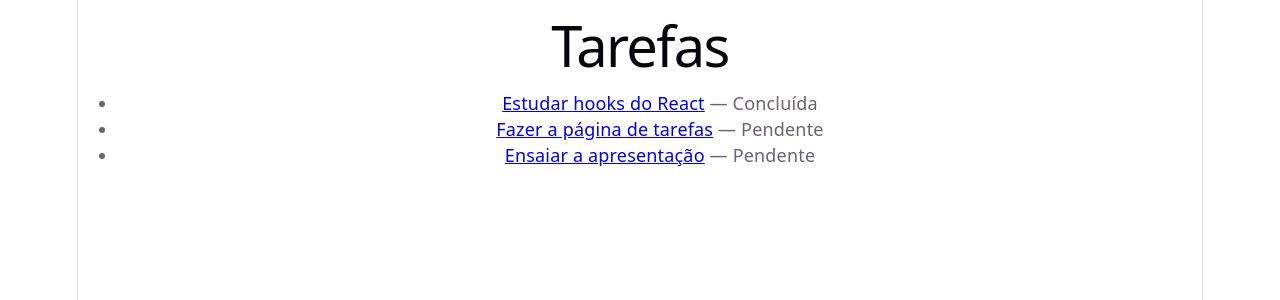
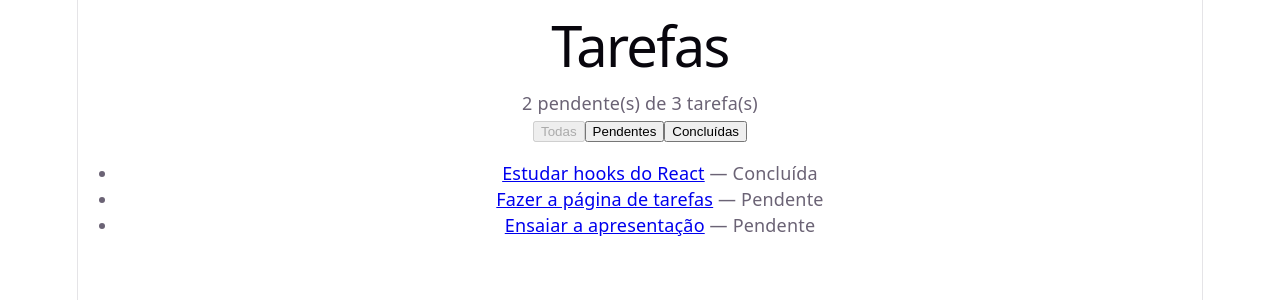
Before and after one commit to pgshift006-maker/lista-de-tarefas, a React (Vite) app: page /tarefas in a window 1280 px wide. Shown: the top 300 px of the page. Built offline with nearby package versions, Linux system fonts and the light colour scheme.

Commit message:
Cria ListaTarefas com filtro e contador usando useMemo

```diff
--- /dev/null
+++ b/src/components/ListaTarefas.tsx
@@ -0,0 +1,62 @@
+import { useMemo, useState } from "react";
+import ItemTarefa from "./ItemTarefa";
+import type { Tarefa } from "../types/Tarefa";
+
+type Filtro = "todas" | "pendentes" | "concluidas";
+
+type ListaTarefasProps = {
+    tarefas: Tarefa[];
+};
+
+function ListaTarefas({ tarefas }: ListaTarefasProps) {
+    const [filtro, setFiltro] = useState<Filtro>("todas");
+
+    // Só refaz o filtro quando a lista ou o filtro escolhido mudam.
+    const tarefasFiltradas = useMemo(() => {
+        if (filtro === "pendentes") {
+            return tarefas.filter((tarefa) => !tarefa.concluida);
+        }
+        if (filtro === "concluidas") {
+            return tarefas.filter((tarefa) => tarefa.concluida);
+        }
+        return tarefas;
+    }, [tarefas, filtro]);
+
+    // Só reconta quando a lista muda (trocar o filtro não muda o total).
+    const totalPendentes = useMemo(
+        () => tarefas.filter((tarefa) => !tarefa.concluida).length,
+        [tarefas]
+    );
+
+    return (
+        <section>
+            <p>
+                {totalPendentes} pendente(s) de {tarefas.length} tarefa(s)
+            </p>
+
+            <div>
+                <button onClick={() => setFiltro("todas")} disabled={filtro === "todas"}>
+                    Todas
+                </button>
+                <button onClick={() => setFiltro("pendentes")} disabled={filtro === "pendentes"}>
+                    Pendentes
+                </button>
+                <button onClick={() => setFiltro("concluidas")} disabled={filtro === "concluidas"}>
+                    Concluídas
+                </button>
+            </div>
+
+            {tarefasFiltradas.length === 0 ? (
+                <p>Nenhuma tarefa aqui.</p>
+            ) : (
+                <ul>
+                    {tarefasFiltradas.map((tarefa) => (
+                        <ItemTarefa key={tarefa.id} tarefa={tarefa} />
+                    ))}
+                </ul>
+            )}
+        </section>
+    );
+}
+
+export default ListaTarefas;
--- a/src/pages/Tarefas.tsx
+++ b/src/pages/Tarefas.tsx
@@ -1,5 +1,5 @@
 import { useEffect, useState } from "react";
-import ItemTarefa from "../components/ItemTarefa";
+import ListaTarefas from "../components/ListaTarefas";
 import type { Tarefa } from "../types/Tarefa";
 
 // Lista fixa para testar enquanto o useLocalStorage do Erasmo não fica pronto.
@@ -32,11 +32,7 @@ function Tarefas() {
             {carregando ? (
                 <p>Carregando...</p>
             ) : (
-                <ul>
-                    {tarefas.map((tarefa) => (
-                        <ItemTarefa key={tarefa.id} tarefa={tarefa} />
-                    ))}
-                </ul>
+                <ListaTarefas tarefas={tarefas} />
             )}
         </main>
     );
```
